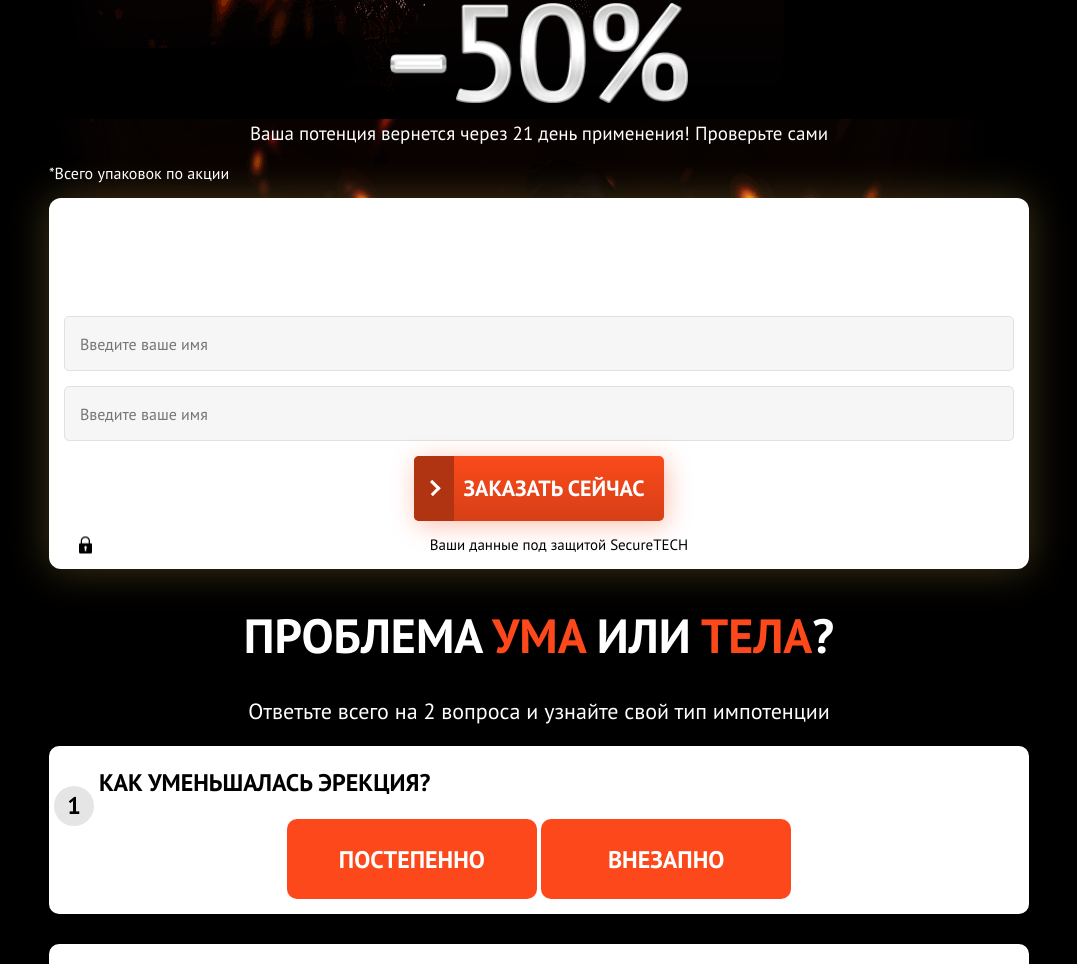
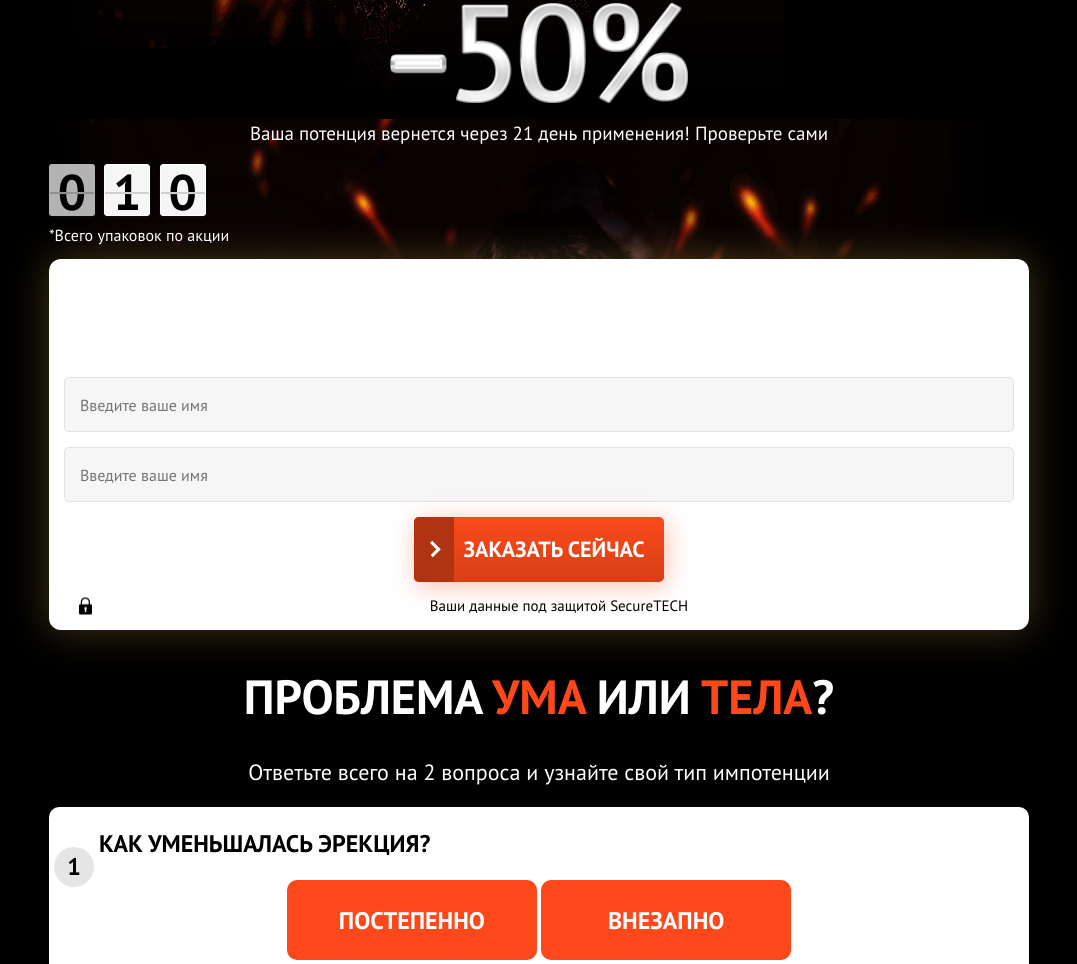
Before and after one commit to Shramkoweb/Everad__test, a website: page source/index.html in a window 1280 px wide. Shown: the part 752-1716 px from the top of the page, without its empty margins (101-1178 px from the left). Drawn offline with nearby package versions, Linux system fonts and the light colour scheme; files that its build step writes are made by us from their sources.

Commit message:
Стилизация счетчика

```diff
--- a/source/index.html
+++ b/source/index.html
@@ -70,6 +70,11 @@
 
         <div class="form-wrapper">
           <div class="promo__quantity">
+            <div class="promo__counter">
+                <span>0</span>
+                <span>1</span>
+                <span>0</span>
+            </div>
             <p>*Всего упаковок по акции </p>
           </div>
 
--- a/source/sass/blocks/promo.scss
+++ b/source/sass/blocks/promo.scss
@@ -30,8 +30,63 @@
     background-size: contain;
 
     @media (min-width: $bp-tablet) {
+      margin-bottom: 20px;
+
       background-position: center 0;
-      margin-bottom: 20px;
     }
   }
 }
+
+.promo__quantity {
+  display: flex;
+  flex-direction: column;
+
+  p {
+    margin: 0;
+    margin-bottom: 15px;
+  }
+
+  span {
+    position: relative;
+
+    display: inline-block;
+    width: 46px;
+    height: 52px;
+    margin-right: 5px;
+
+    font-weight: 700;
+    font-size: 50px;
+    line-height: 54px;
+    text-align: center;
+    color: black;
+
+    background-color: #f6f6f6;
+    border: 1px solid #ffffff;
+    border-radius: 3px;
+    box-shadow: 0 2px 3px rgba(27, 27, 27, 0.55), inset 0 1px 2px rgba(255, 255, 255, 0.15);
+
+    &:first-child {
+      background-color: #ffffff;
+      border: 1px solid rgba(255, 255, 255, 0.5);
+      box-shadow: 0 2px 3px rgba(27, 27, 27, 0.55), inset 0 1px 2px rgba(255, 255, 255, 0.15);
+      opacity: 0.7;
+    }
+
+    &::after {
+      content: "";
+      position: absolute;
+      top: 27px;
+      left: 0;
+
+      width: 100%;
+      height: 2px;
+
+      background-color: #cecece;
+      box-shadow: 0 1px 0 rgba(255, 255, 255, 0.1);
+    }
+  }
+}
+
+.promo__counter {
+  margin-bottom: 10px;
+}
```
